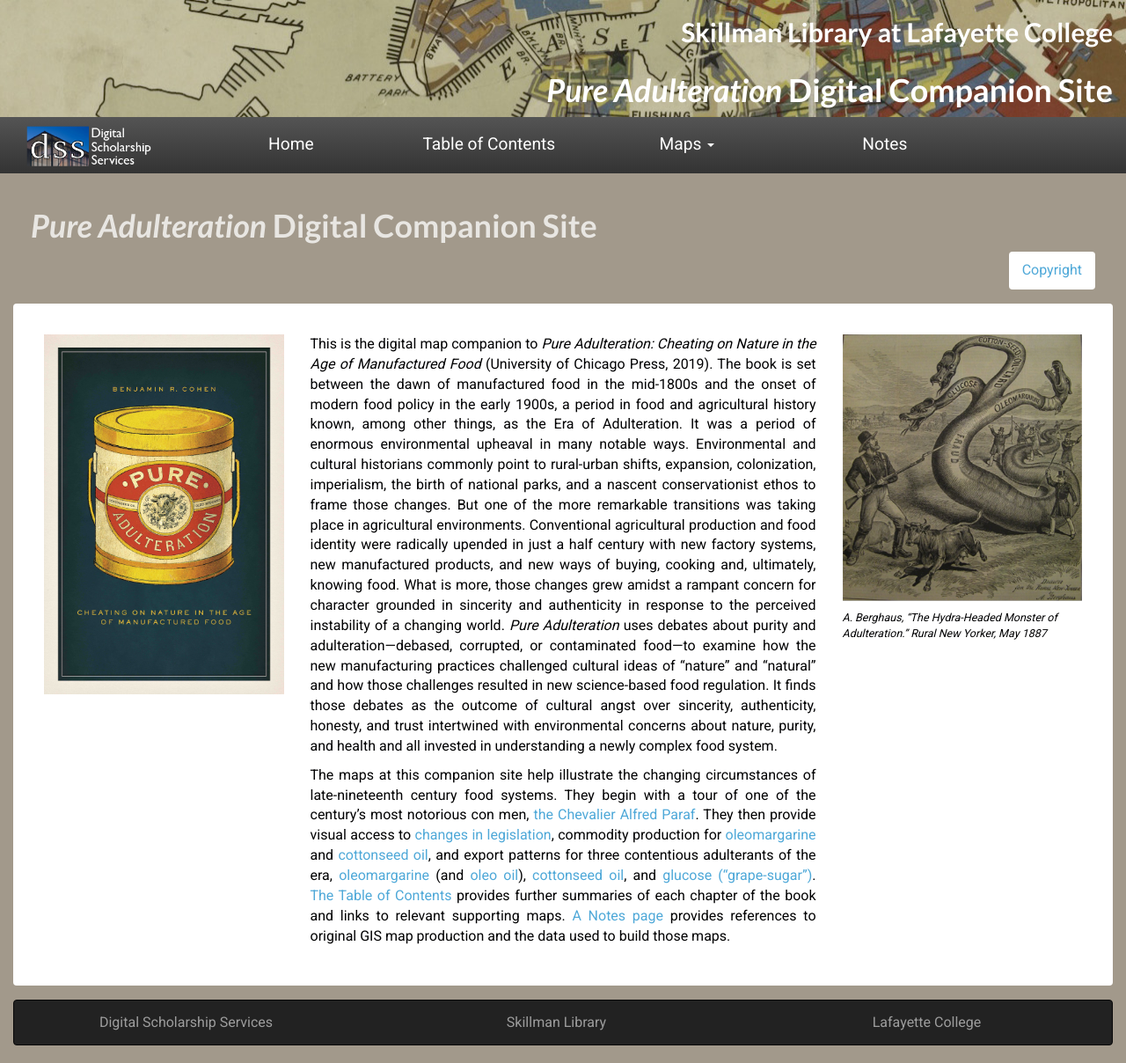
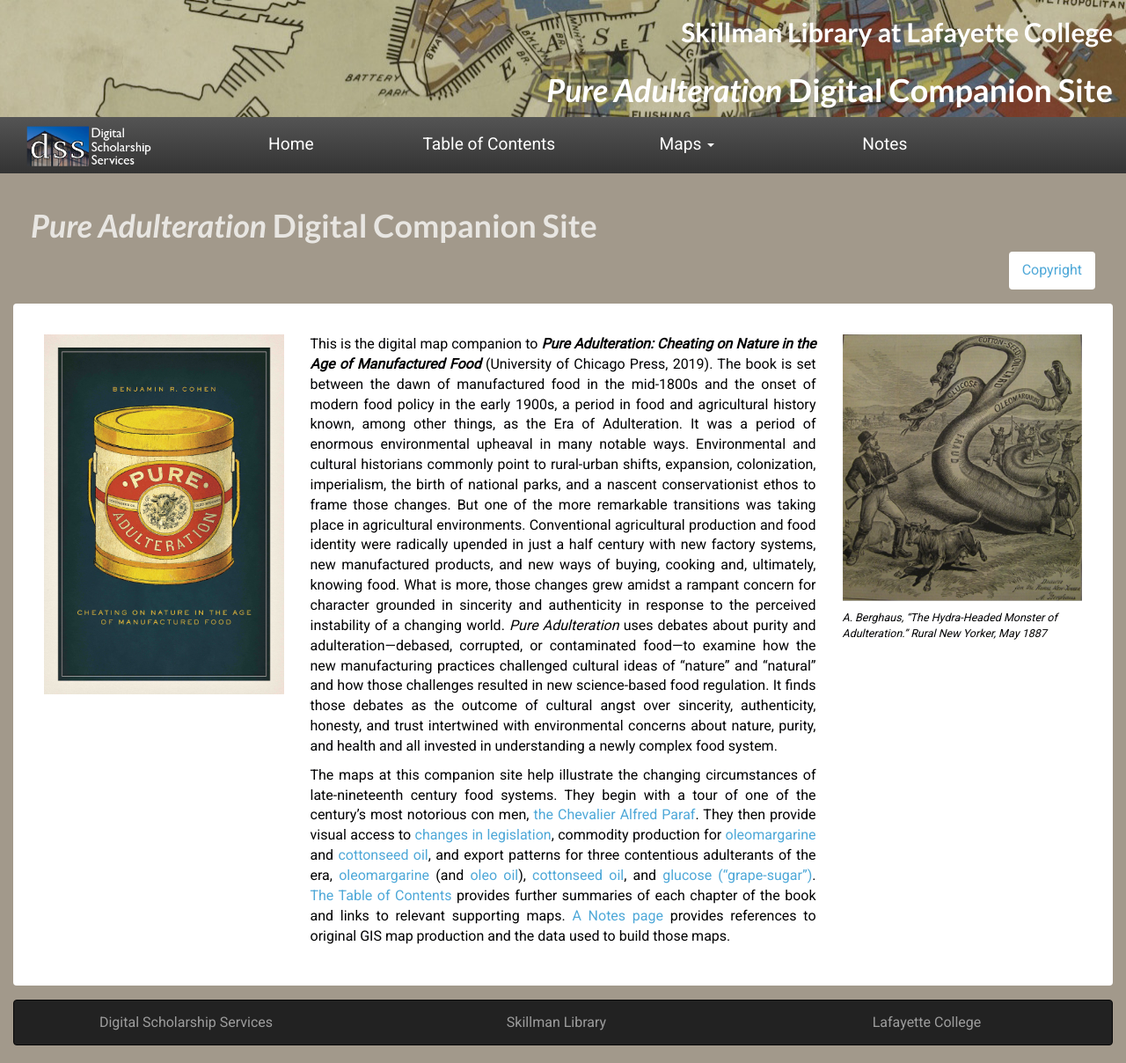
Before and after one commit to LafayetteCollegeLibraries/purefood, a Jekyll site: the page built from index.md, in a window 1280 px wide. Shown: the whole page at 88% size. Built offline with Jekyll 4.4.1, drawn with Linux system fonts in a browser that asks for light colours.

Commit message:
embolden the book title

```diff
--- a/index.md
+++ b/index.md
@@ -2,7 +2,7 @@
 layout: home
 ---
 
-This is the digital map companion to _Pure Adulteration: Cheating on Nature in the Age of Manufactured Food_ (University of Chicago Press, 2019).
+This is the digital map companion to **_Pure Adulteration: Cheating on Nature in the Age of Manufactured Food_** (University of Chicago Press, 2019).
 The book is set between the dawn of manufactured food in the mid-1800s and
 the onset of modern food policy in the early 1900s, a period in food and
 agricultural history known, among other things, as the Era of Adulteration.
```
